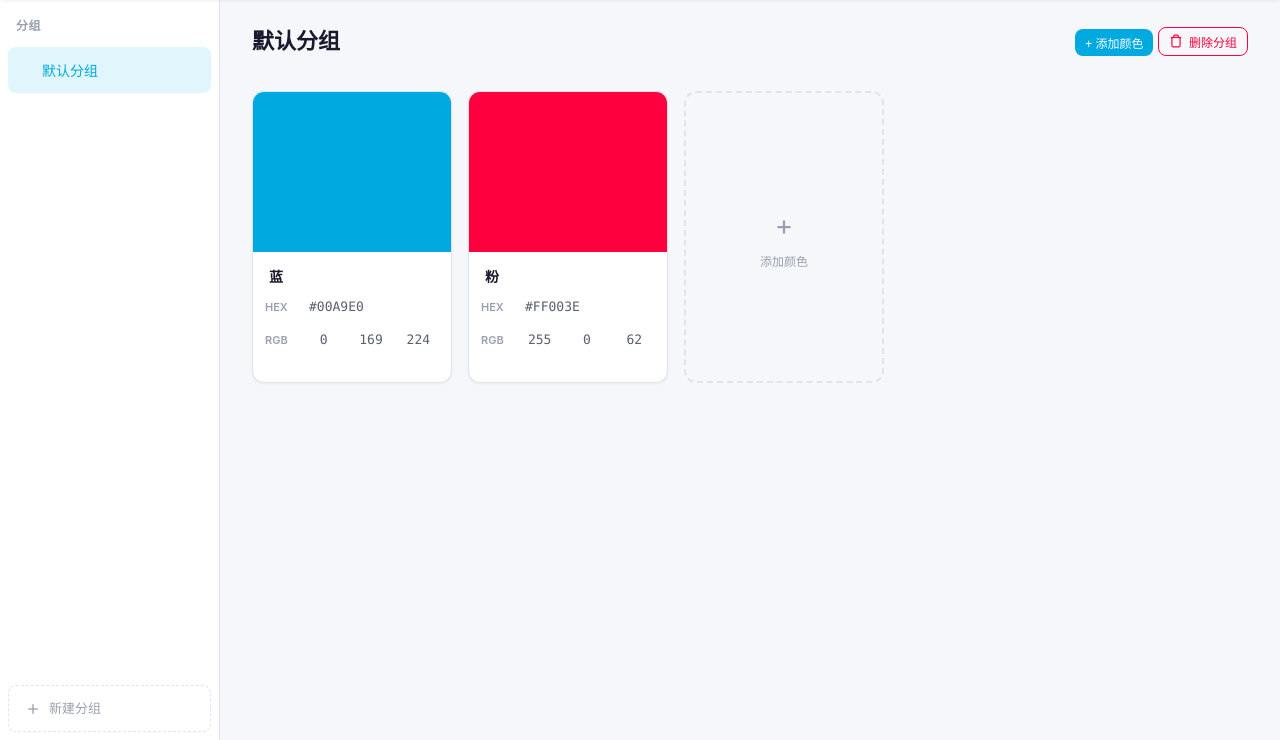
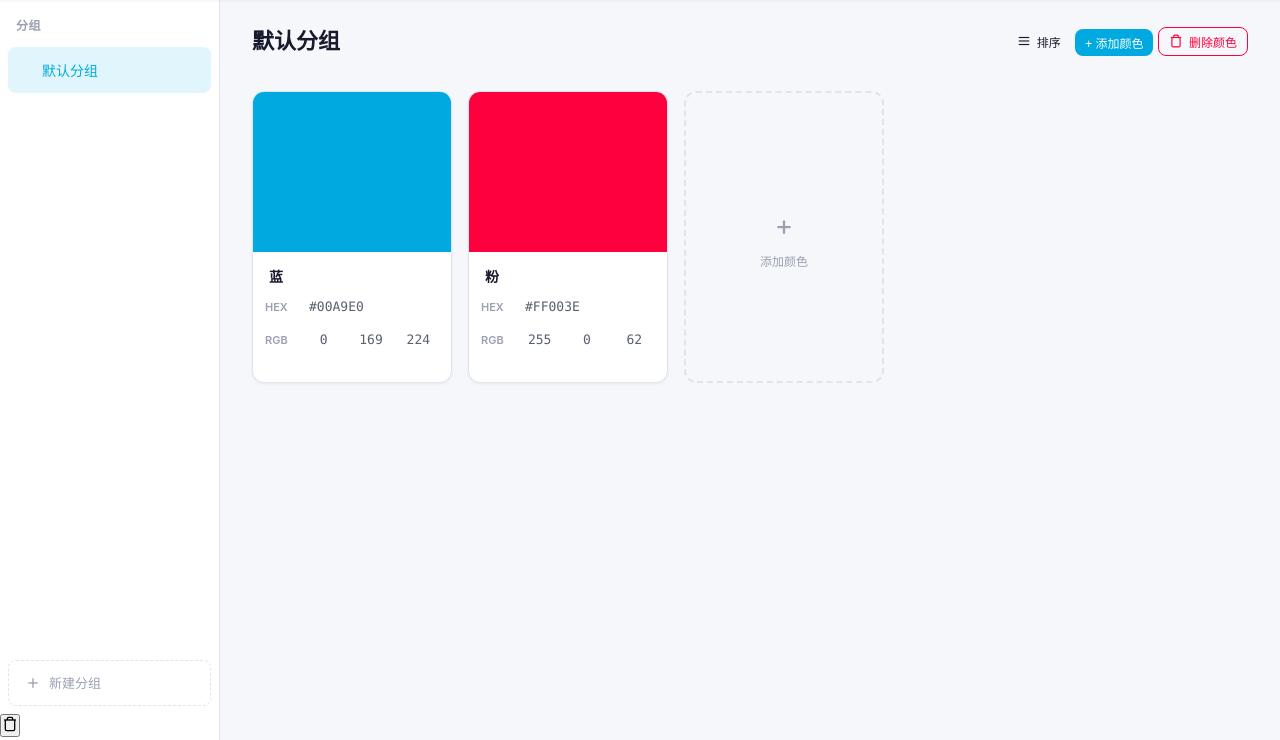
Before and after one commit to Jokerxhub/JokerxColor, a Flask app: page / in a window 1280 px wide. Shown: the part 60-800 px from the top of the page. Run offline with Flask 3, Linux system fonts and the light colour scheme; data comes from the database, SQL or seed files in the repository.

Commit message:
Add files via upload

```diff
--- a/templates/index.html
+++ b/templates/index.html
@@ -48,9 +48,14 @@
         <span>分组</span>
       </div>
       <div class="sidebar-groups" id="sidebarGroups"></div>
-      <div class="sidebar-add-group" id="addGroupBtn">
-        <svg width="16" height="16" viewBox="0 0 24 24" fill="none" stroke="currentColor" stroke-width="2"><line x1="12" y1="5" x2="12" y2="19"/><line x1="5" y1="12" x2="19" y2="12"/></svg>
-        <span>新建分组</span>
+      <div class="sidebar-footer">
+        <div class="sidebar-add-group" id="addGroupBtn">
+          <svg width="16" height="16" viewBox="0 0 24 24" fill="none" stroke="currentColor" stroke-width="2"><line x1="12" y1="5" x2="12" y2="19"/><line x1="5" y1="12" x2="19" y2="12"/></svg>
+          <span>新建分组</span>
+        </div>
+        <button class="sidebar-delete-group" id="deleteGroupBtn" title="删除选中分组">
+          <svg width="16" height="16" viewBox="0 0 24 24" fill="none" stroke="currentColor" stroke-width="2"><polyline points="3 6 5 6 21 6"/><path d="M19 6v14a2 2 0 0 1-2 2H7a2 2 0 0 1-2-2V6m3 0V4a2 2 0 0 1 2-2h4a2 2 0 0 1 2 2v2"/></svg>
+        </button>
       </div>
     </aside>
 
@@ -59,10 +64,14 @@
       <div class="content-header">
         <h1 class="content-title" id="currentGroupName">默认分组</h1>
         <div class="content-actions">
+          <button class="btn btn-ghost btn-sm" id="sortColorBtn" title="点击进入排序模式，拖动卡片排序">
+            <svg width="14" height="14" viewBox="0 0 24 24" fill="none" stroke="currentColor" stroke-width="2"><polyline points="3 6 5 6 21 6"/><polyline points="3 12 5 12 21 12"/><polyline points="3 18 5 18 21 18"/></svg>
+            排序
+          </button>
           <button class="btn btn-primary btn-sm" id="addColorBtn">+ 添加颜色</button>
-          <button class="btn btn-danger-outline btn-sm" id="deleteGroupBtn" title="删除当前分组">
+          <button class="btn btn-danger-outline btn-sm" id="deleteColorBtn" title="点击进入删除模式，再点击卡片删除">
             <svg width="14" height="14" viewBox="0 0 24 24" fill="none" stroke="currentColor" stroke-width="2"><polyline points="3 6 5 6 21 6"/><path d="M19 6v14a2 2 0 0 1-2 2H7a2 2 0 0 1-2-2V6m3 0V4a2 2 0 0 1 2-2h4a2 2 0 0 1 2 2v2"/></svg>
-            删除分组
+            删除颜色
           </button>
         </div>
       </div>
```
Also changed, not shown: templates/settings.html (+6 -2 lines).
